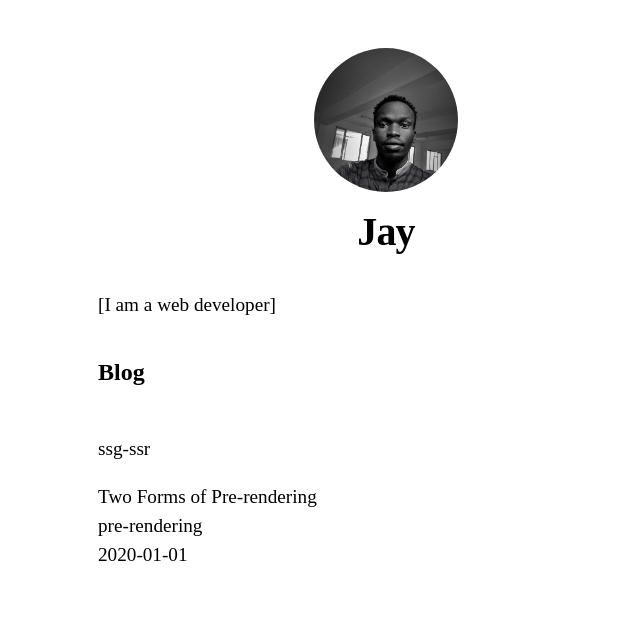
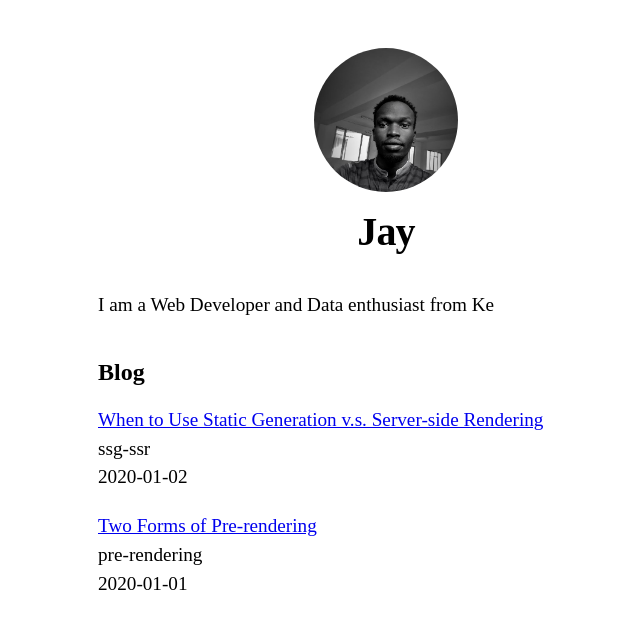
Before and after one commit to yelosolutions/nextjs, a Next.js app in the folder nextjs-blog/: page / in a window 1280 px wide. Shown: the top 628 px of the page, without its empty margins (254-894 px from the left). Built offline with nearby package versions, Linux system fonts and the light colour scheme.

Commit message:
more on pre-rendering

```diff
--- a/nextjs-blog/pages/index.js
+++ b/nextjs-blog/pages/index.js
@@ -19,7 +19,7 @@
         <title>{siteTitle}</title>
       </Head>
       <section className={utilStyles.headingMd}>
-        <p>[I am a web developer]</p>
+        <p>I am a Web Developer and Data enthusiast from Ke</p>
 
       </section>
       <section className={`${utilStyles.headingMd} ${utilStyles.padding1px}`}>
@@ -27,7 +27,12 @@
         <ul className={utilStyles.list}>
           {allPostsData.map(({id, title, date}) => (
             <li key={id} className={utilStyles.listItem}>
-              {title}
+              <Link
+              href='/posts'
+              >
+                {title}
+              </Link>
+
               <br />
               {id}
               <br />
--- a/nextjs-blog/posts/ssg-ssr.md
+++ b/nextjs-blog/posts/ssg-ssr.md
@@ -0,0 +1,19 @@
+---
+title: "When to Use Static Generation v.s. Server-side Rendering"
+date: "2020-01-02"
+---
+
+We recommend using **Static Generation** (with and without data) whenever possible because your page can be built once and served by CDN, which makes it much faster than having a server render the page on every request.
+
+You can use Static Generation for many types of pages, including:
+
+- Marketing pages
+- Blog posts
+- E-commerce product listings
+- Help and documentation
+
+You should ask yourself: "Can I pre-render this page **ahead** of a user's request?" If the answer is yes, then you should choose Static Generation.
+
+On the other hand, Static Generation is **not** a good idea if you cannot pre-render a page ahead of a user's request. Maybe your page shows frequently updated data, and the page content changes on every request.
+
+In that case, you can use **Server-Side Rendering**. It will be slower, but the pre-rendered page will always be up-to-date. Or you can skip pre-rendering and use client-side JavaScript to populate data.
```
